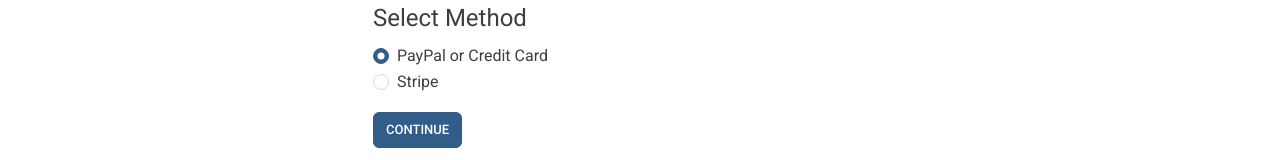
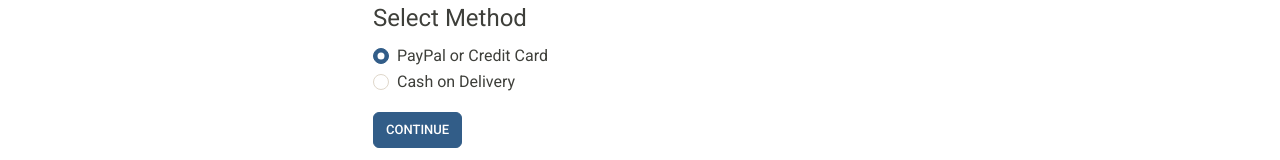
Before and after one commit to Sampreeth-CH/E-COMMERCE, a React (Create React App) app in the folder frontend/: page /payment in a window 1280 px wide. Shown: the part 216-376 px from the top of the page. Built offline with nearby package versions, Linux system fonts and the light colour scheme; no server answers.

Commit message:
feat: Enhance payment handling for Cash on Delivery and update PaymentScreen options

```diff
--- a/frontend/src/screens/OrderScreen.js
+++ b/frontend/src/screens/OrderScreen.js
@@ -51,13 +51,23 @@
   }, [dispatch, orderId, successPay, successDeliver, order, navigate, userInfo])
 
   const successPaymentHandler = (paymentResult) => {
-    console.log(paymentResult)
     dispatch(payOrder(orderId, paymentResult))
   }
 
+  const paymentHandler = () => {
+    dispatch(
+      payOrder(orderId, {
+        id: 'COD',
+        status: 'COMPLETED',
+        update_time: new Date().toISOString(),
+        payer: {
+          email_address: order.user.email,
+        },
+      })
+    )
+  }
+
   const deliverHandler = () => {
-    console.log(order)
-
     dispatch(deliverOrder(order))
   }
 
@@ -169,7 +179,7 @@
                   <Col>₹{order.totalPrice}</Col>
                 </Row>
               </ListGroup.Item>
-              {!order.isPaid && (
+              {!order.isPaid && order.paymentMethod !== 'Cash on Delivery' && (
                 <ListGroup.Item>
                   {loadingPay && <Loader />}
 
@@ -193,6 +203,21 @@
                   />
                 </ListGroup.Item>
               )}
+              {loadingPay && <Loader />}
+              {userInfo &&
+                userInfo.isAdmin &&
+                !order.isPaid &&
+                order.paymentMethod === 'Cash on Delivery' && (
+                  <ListGroup.Item>
+                    <Button
+                      type='button'
+                      className='btn btn-block'
+                      onClick={paymentHandler}
+                    >
+                      Mark As Paid
+                    </Button>
+                  </ListGroup.Item>
+                )}
               {loadingDeliver && <Loader />}
               {userInfo &&
                 userInfo.isAdmin &&
--- a/frontend/src/screens/PaymentScreen.js
+++ b/frontend/src/screens/PaymentScreen.js
@@ -43,11 +43,11 @@
             ></Form.Check>
             <Form.Check
               type='radio'
-              label='Stripe'
-              id='Stripe'
+              label='Cash on Delivery'
+              id='Cash on Delivery'
               name='paymentMethod'
-              value='Stripe'
-              checked={paymentMethod === 'Stripe'}
+              value='Cash on Delivery'
+              checked={paymentMethod === 'Cash on Delivery'}
               onChange={(e) => setPaymentMethod(e.target.value)}
             ></Form.Check>
           </Col>
```
